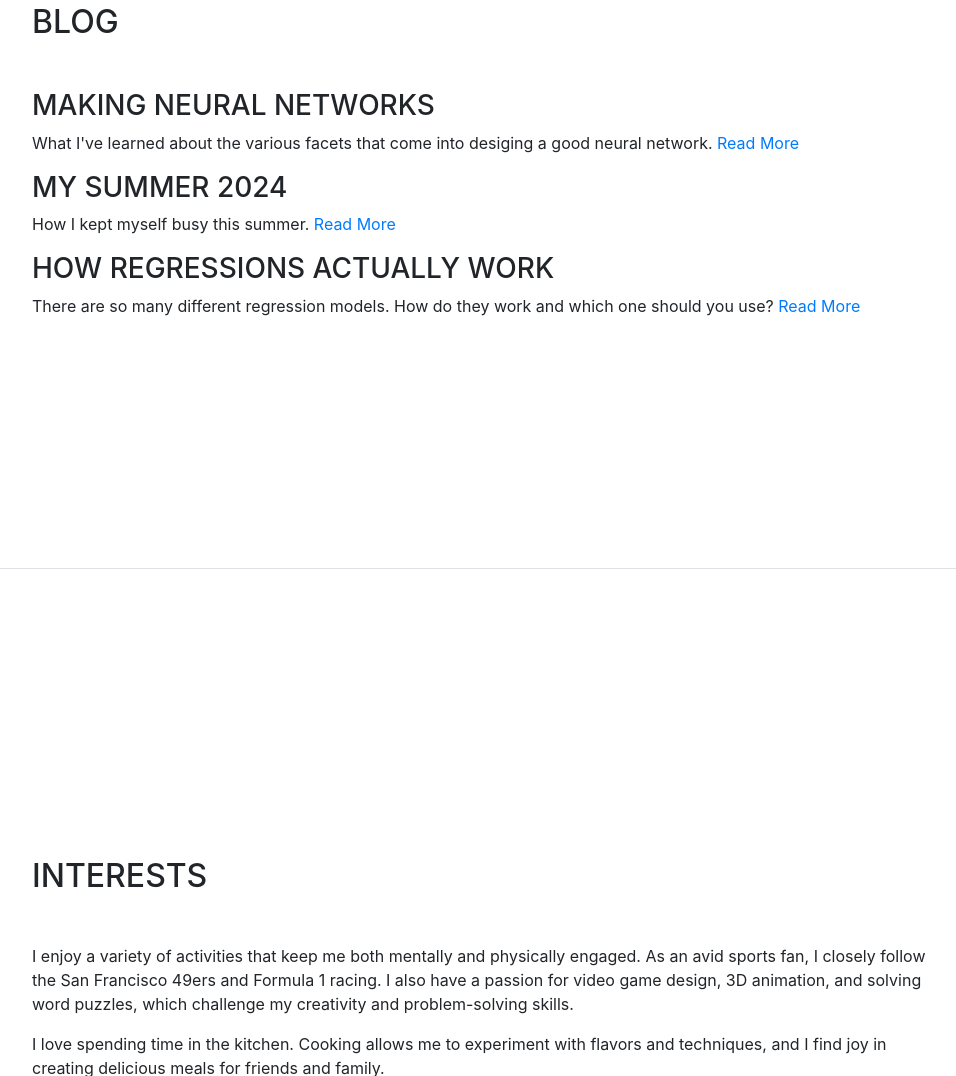
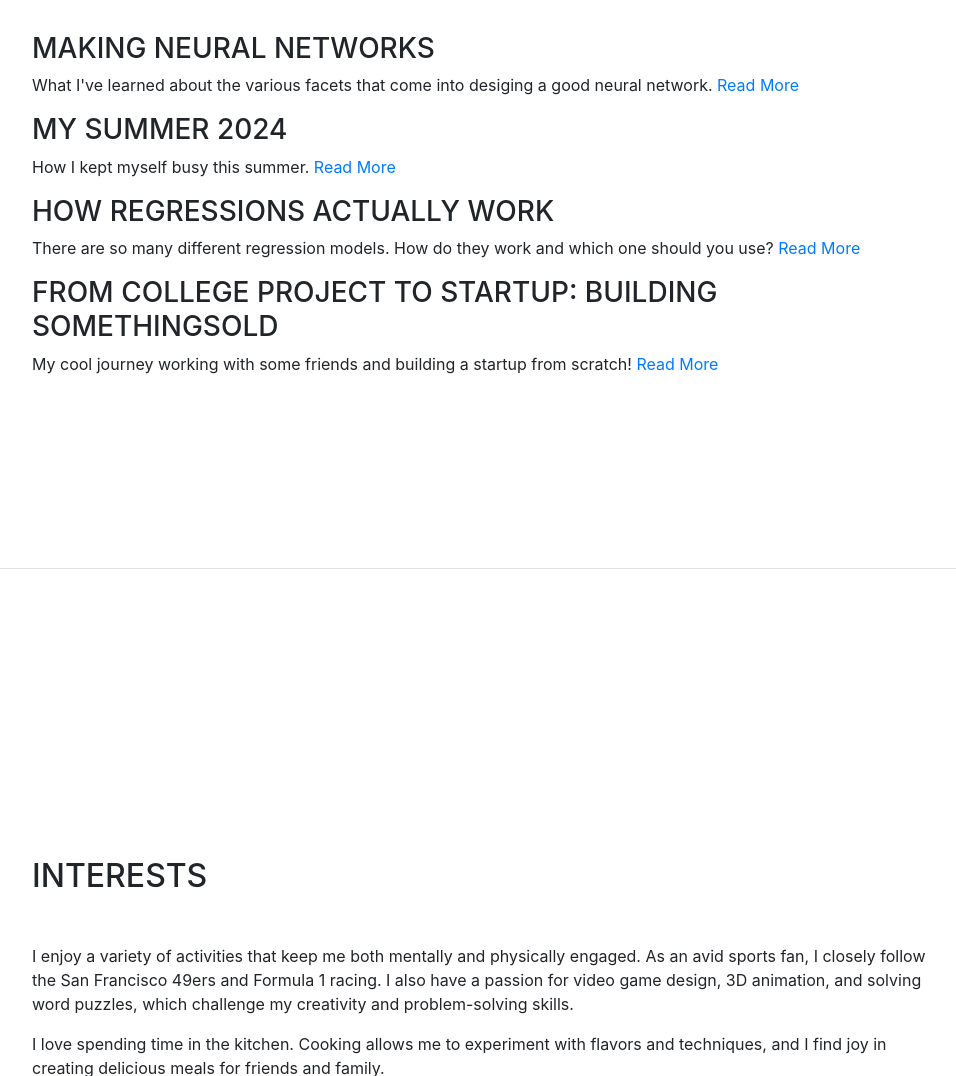
Before and after one commit to josyao1/josyao1.github.io, a website with bundled scripts: page index.html in a window 1280 px wide. Shown: the part 4853-5929 px from the top of the page, without its empty margins (288-1244 px from the left). Built offline with nearby package versions, Linux system fonts and the light colour scheme; a web font is replaced by a local one.

Commit message:
Update index.html

```diff
--- a/index.html
+++ b/index.html
@@ -308,6 +308,12 @@
                     <a href = "blog/regression.html">Read More</a>
                   </p>
                 </article>
+                <article class = "blog-post"></article>
+                  <h3>From College Project to Startup: Building SomethingSold</h3>
+                  <p>My cool journey working with some friends and building a startup from scratch!
+                    <a href = "blog/somethingsold.html">Read More</a>
+                  </p>
+                </article>
             </div>
           </div>
         </section>
```
